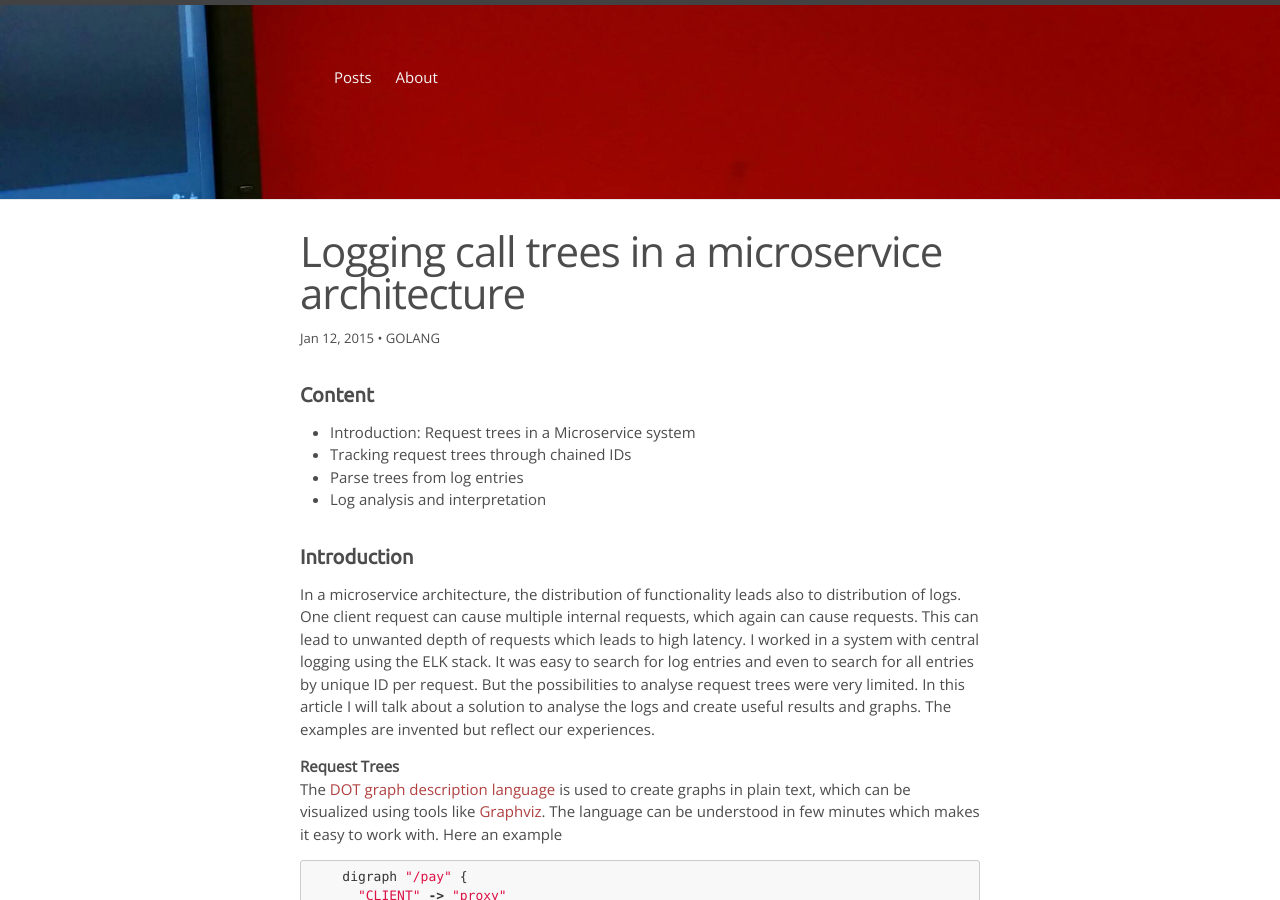
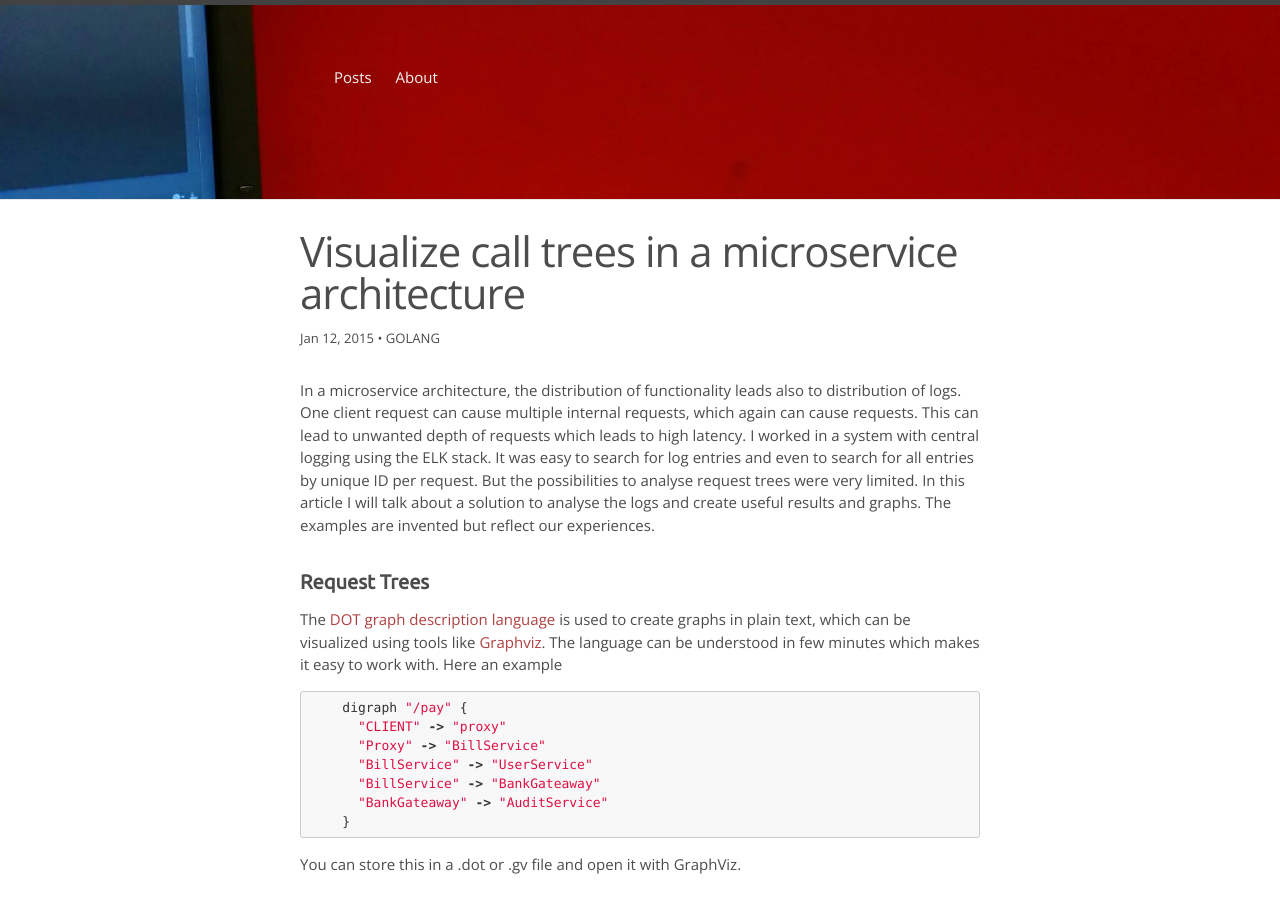
Before and after one commit to chrisport/chrisport.github.io, a Jekyll site: the page built from _posts/2015-01-09-golang-log-microservices.markdown, in a window 1280 px wide and 900 px high. Built offline with Jekyll 4.4.1, drawn with Linux system fonts in a browser that asks for light colours; nearby versions of some CDN libraries; comment, search, counter and statistics services are not loaded.

```diff
--- a/_posts/2015-01-09-golang-log-microservices.markdown
+++ b/_posts/2015-01-09-golang-log-microservices.markdown
@@ -1,18 +1,10 @@
 ---
 layout: post
-title:  "Logging call trees in a microservice architecture"
+title:  "Visualize call trees in a microservice architecture"
 date:   2015-01-12 10:00
 categories: "Golang"
 author: Christoph Portmann
 ---
-###Content
-
-- Introduction: Request trees in a Microservice system
-- Tracking request trees through chained IDs
-- Parse trees from log entries
-- Log analysis and interpretation
-
-### Introduction
 In a microservice architecture, the distribution of functionality leads also to distribution of logs.
 One client request can cause multiple internal requests, which again can cause requests.
 This can lead to unwanted depth of requests which leads to high latency.
@@ -21,7 +13,7 @@ to search for all entries by unique ID per request. But the possibilities to ana
 In this article I will talk about a solution to analyse the logs and create useful results and graphs. The examples are
 invented but reflect our experiences.
 
-**Request Trees**
+### Request Trees
 The [DOT graph description language](http://en.wikipedia.org/wiki/DOT_(graph_description_language)) is used to create
 graphs in plain text, which can be visualized using tools like [Graphviz](http://www.graphviz.org/).
 The language can be understood in few minutes which makes it easy to work with. Here an example
@@ -120,13 +114,12 @@ By changing the String() method, the desired information can easily be printed i
 In this example I executed a request and printed elapsed time per service. This is sort of profiling on system level.
 The graphic shows which service take how much time in a clean way.
 
-Example:
+
 ![Visualization of request with elapsed time ](/images/ex2.png)
 (numbers do not represent real environment times)
 
 **2. Request number between services**
 
-Example:
 
 ![Visualization of total requests between services](/images/ex3.png)
 
```
Also changed, not shown: other parts of _posts/2015-01-09-golang-log-microservices.markdown (+2 -0 lines), images/ex2-5.png (added).
